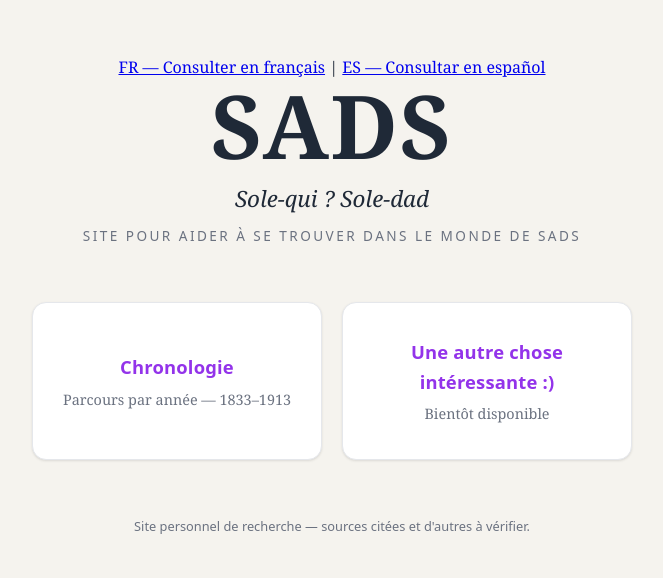
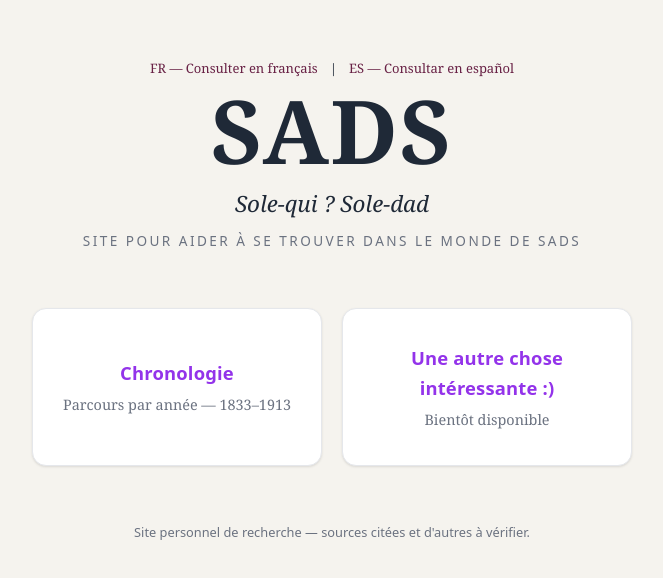
Before and after one commit to ynatalygd/sads, a plain HTML site: page index.html in a window 1280 px wide. Shown: the part 104-682 px from the top of the page, without its empty margins (308-971 px from the left). Drawn offline with Linux system fonts and the light colour scheme.

Commit message:
Update index.css

```diff
--- a/index.css
+++ b/index.css
@@ -1,5 +1,5 @@
 /* ============================================================
-   SADS — Page d'accueil
+   CSS SADS — Page d'accueil
    ============================================================ */
 
 :root {
@@ -129,3 +129,23 @@ body {
   .landing__nav { margin-bottom: 40px; }
   .landing__card { padding: 26px 22px; min-height: 120px; }
 }
+
+.lang-switch {
+  display: flex;
+  justify-content: center;
+  gap: 12px;
+  font-size: 13px;
+  padding: 8px 0;
+}
+
+.lang-switch a {
+  color: #682145;
+  font-weight: 500;
+  text-decoration: none;
+  transition: color 0.2s ease;
+}
+
+.lang-switch a:hover {
+  color: #4b2e83;
+  text-decoration: underline;
+}
```
